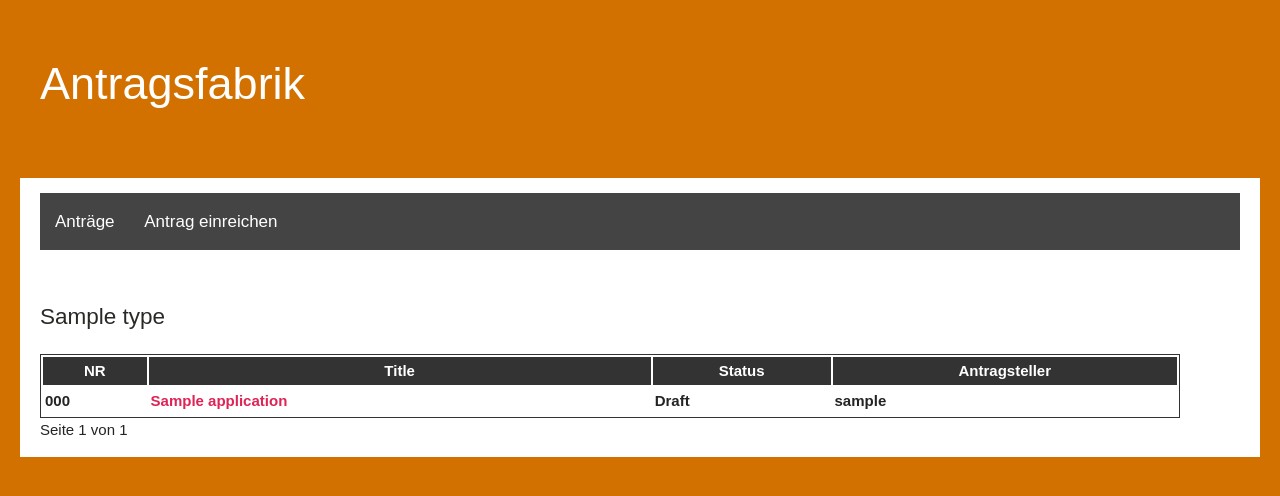
After one commit to PiratenLSA/pyantragsfabrik, a Django app: page /antrag/typ/1/ in a window 1280 px wide. The commit adds this page. Shown: the top 496 px of the page. Run offline with Django 3.2, Linux system fonts and the light colour scheme; tables that the repository leaves empty hold one stand-in row (values such as "Sample post").

Commit message:
index for each type with pagination

```diff
--- a/antragsfabrik/models.py
+++ b/antragsfabrik/models.py
@@ -35,6 +35,12 @@ class Application(models.Model):
     def __str__(self):
         return self.title
 
+    def status_name(self):
+        for st in Application.STATUS_CHOICES:
+            if st[0] == self.status:
+                return st[1]
+        return None
+
 
 class LQFBInitiative(models.Model):
     antrag = models.ForeignKey(Application)
--- /dev/null
+++ b/antragsfabrik/templates/antragsfabrik/appllist.html
@@ -0,0 +1,16 @@
+<table cellpadding=2 width=95% class="appl-overview">
+    <tr>
+        <th>NR</th>
+        <th>Title</th>
+        <th>Status</th>
+        <th>Antragsteller</th>
+    </tr>
+    {% for application in appl_list %}
+        <tr>
+            <td>{{ application.number }}</td>
+            <td><a href="{% url 'detail' application.id %}">{{ application.title }}</a></td>
+            <td>{{ application.status_name }}</td>
+            <td>{{ application.author }}</td>
+        </tr>
+    {% endfor %}
+</table>
--- /dev/null
+++ b/antragsfabrik/templates/antragsfabrik/typ_index.html
@@ -0,0 +1,28 @@
+{% extends "antragsfabrik/base.html" %}
+{% load staticfiles %}
+
+{% block content %}
+    {% if appl_list %}
+        <h2>{{ typ.name }}</h2>
+
+        {% include "antragsfabrik/appllist.html" with appl_list=appl_list only %}
+
+        <div class="pagination">
+            <span class="step-links">
+                {% if appl_list.has_previous %}
+                    <a href="{% url 'typ_index_page' typ.id appl_list.previous_page_number %}">vorherige Seite</a> |
+                {% endif %}
+
+                <span class="current">
+                    Seite {{ appl_list.number }} von {{ appl_list.paginator.num_pages }}
+                </span>
+
+                {% if appl_list.has_next %}
+                    | <a href="{% url 'typ_index_page' typ.id appl_list.next_page_number %}">nächste Seite</a>
+                {% endif %}
+            </span>
+        </div>
+    {% else %}
+        <p>No applications are available.</p>
+    {% endif %}
+{% endblock %}
--- a/antragsfabrik/urls.py
+++ b/antragsfabrik/urls.py
@@ -5,5 +5,7 @@ from antragsfabrik import views
 urlpatterns = patterns('',
     url(r'^$', views.index, name='index'),
     url(r'^create/$', views.create, name='create'),
+    url(r'^typ/(?P<typ_id>\d+)/$', views.typ_index, name='typ_index'),
+    url(r'^typ/(?P<typ_id>\d+)/(?P<page>\d+)/$', views.typ_index, name='typ_index_page'),
     url(r'^(?P<application_id>\d+)/$', views.detail, name='detail'),
 )
--- a/antragsfabrik/views.py
+++ b/antragsfabrik/views.py
@@ -1,13 +1,29 @@
 from django.shortcuts import render, get_object_or_404, redirect
+from django.core.paginator import Paginator, EmptyPage
 
-from antragsfabrik.models import Application, LQFBInitiative
+from antragsfabrik.models import Application, LQFBInitiative, Type
 from antragsfabrik.forms import ApplicationForm, LQFBInitiativeForm
 
 
 def index(request):
-    latest_application_list = Application.objects.all().order_by('-submitted')[:5]
-    context = {'latest_application_list': latest_application_list}
+    applications = dict()
+    for typ in Type.objects.all().order_by('name'):
+        applications[typ.name] = Application.objects.filter(typ=typ).order_by('-submitted')[:10]
+    print(applications)
+    context = {'applications': applications}
     return render(request, 'antragsfabrik/index.html', context)
+
+
+def typ_index(request, typ_id, page=1):
+    typ = get_object_or_404(Type, pk=typ_id)
+    appl_list = Application.objects.filter(typ=typ).order_by('-submitted')
+    paginator = Paginator(appl_list, 20)
+    try:
+        appl_list2 = paginator.page(page)
+    except EmptyPage:
+        appl_list2 = paginator.page(paginator.num_pages)
+    context = {'typ': typ, 'appl_list': appl_list2}
+    return render(request, 'antragsfabrik/typ_index.html', context)
 
 
 def detail(request, application_id):
```
Also changed, not shown: antragsfabrik/templates/antragsfabrik/index.html (+6 -17 lines).
